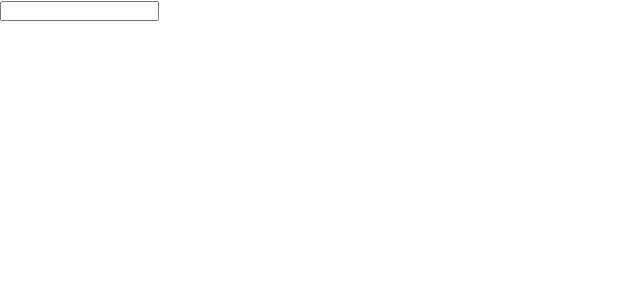
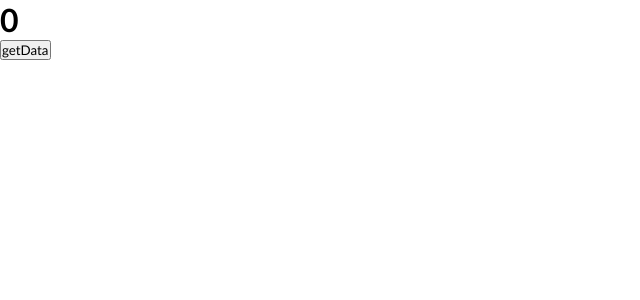
Before and after one commit to majcherrr87/MegaK_Frontowcy_React, a React (Vite) app: page / in a window 1280 px wide. Shown: the top 300 px of the page, without its empty margins (0-640 px from the left). Built offline with nearby package versions, Linux system fonts and the light colour scheme.

Commit message:
useTransition

```diff
--- a/src/App.tsx
+++ b/src/App.tsx
@@ -1,6 +1,6 @@
 import { useDeferredValue } from 'react'
-import { Bar } from './Bar'
 import { useInput } from './hooks/useInput'
+import { Slow } from './Slow'
 
 export const App = () => {
 	const value = useInput('')
@@ -10,8 +10,7 @@ export const App = () => {
 
 	return (
 		<div>
-			<input type="text" {...value} />
-			<Bar value={deferredValue} />
+			<Slow />
 		</div>
 	)
 }
--- /dev/null
+++ b/src/Slow.tsx
@@ -0,0 +1,47 @@
+import { useState, useTransition } from 'react'
+
+export type ElementsType = {
+	label: string
+	id: number
+}[]
+
+const randomize = () => {
+	const elements: ElementsType = []
+	const randomValue = Math.round(Math.random() * 1000)
+
+	for (let i = 0; i < 20000; i++) {
+		elements.push({
+			label: `elements-${randomValue}-${i}`,
+			id: i,
+		})
+	}
+	return elements
+}
+
+export const Slow = () => {
+	const [elements, setElements] = useState<ElementsType>([])
+	const [counter, setCounter] = useState(0)
+	const [isPending, startTransition] = useTransition()
+
+	const getData = () => {
+		setCounter((prev) => prev + 1)
+		startTransition(() => {
+			setElements(randomize())
+		})
+	}
+	return (
+		<div>
+			<h1>{counter}</h1>
+			<button onClick={getData}>getData</button>
+			{isPending ? (
+				<p>Loading...</p>
+			) : (
+				<ul>
+					{elements.map(({ label, id }) => (
+						<li key={id}>{label}</li>
+					))}
+				</ul>
+			)}
+		</div>
+	)
+}
```
